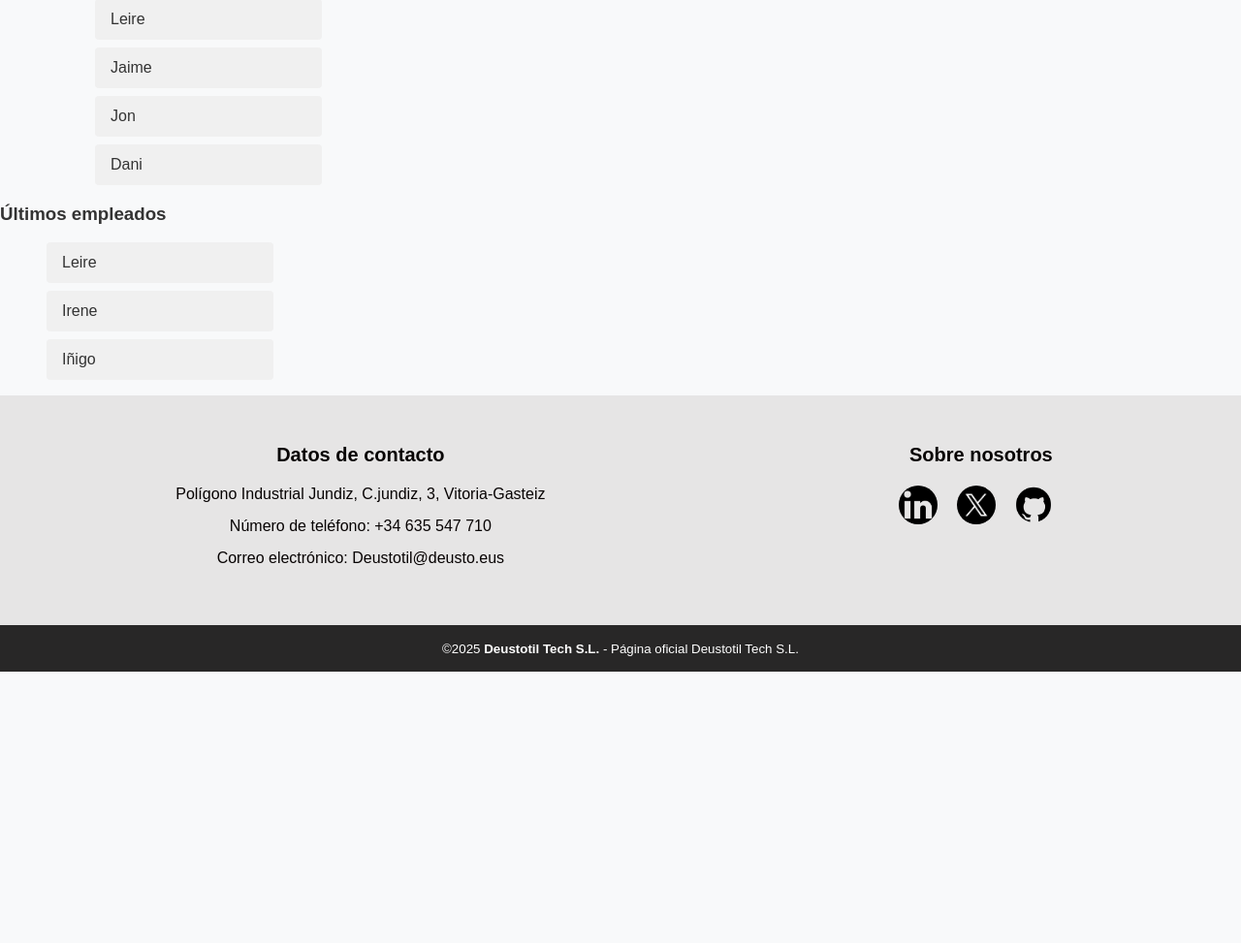
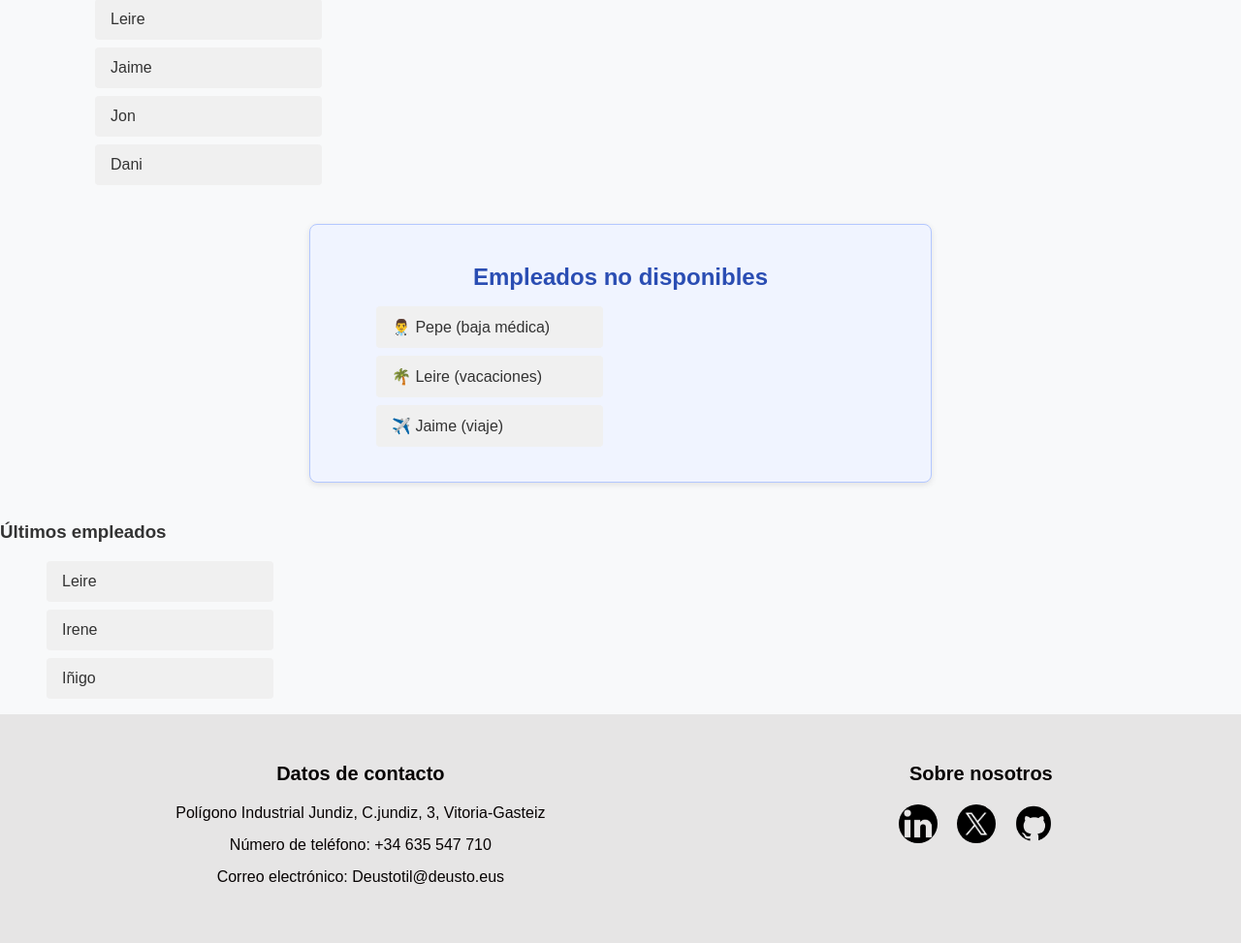
Before and after one commit to GaizkaMiranda/ProyectoWeb2025, a Django app: page /AppDjango/empleados/ in a window 1280 px wide. Shown: the part 555-1528 px from the top of the page at 97% size. Before the commit the page ends 1248 px from the top, so only its background shows below. Run offline with Django 4.2, Linux system fonts and the light colour scheme; data comes from the database, SQL or seed files in the repository; both versions use the stored data as it was after the commit.

Commit message:
Extra: empleados "no disponibles" + y los demás extras centrados

```diff
--- a/AppDjango/models.py
+++ b/AppDjango/models.py
@@ -32,8 +32,7 @@ PRIORIDAD_ELECCION = [
 #DISPONIBILIDAD DE LA QUE DISPONE X EMPLEADO
 EMPLEADO_DISPONIBILIDAD = [
         ("disponible", "Disponible"),
-        ("no_disponible", "No Disponible"),
-        ("baja", "Baja Médica"),
+        ("baja médica", "Baja Médica"),
         ("vacaciones", "Vacaciones"),
         ("viaje", "Viaje"),
     ]
--- a/AppDjango/templates/listado-empleados.html
+++ b/AppDjango/templates/listado-empleados.html
@@ -36,4 +36,28 @@
         {% endfor %}
     </ul>
 </div>
+<div class="empleados-no-disponibles">
+    <h2>Empleados no disponibles</h2>
+    <ul class="list-view">
+        {% for empleado in lista_empleados %}
+            {% if empleado.disponibilidad == "vacaciones" or empleado.disponibilidad == "baja médica" or empleado.disponibilidad == "viaje" %}
+                <li class="list-item">
+                    <a href="{% url 'detalle_empleado' empleado.pk %}">
+                        {% if empleado.disponibilidad == "vacaciones" %}
+                            🌴
+                        {% elif empleado.disponibilidad == "baja médica" %}
+                            👨‍⚕️
+                        {% elif empleado.disponibilidad == "viaje" %}
+                            ✈️
+                        {% endif %}
+                        {{ empleado.nombre }} ({{ empleado.disponibilidad }})
+                    </a>
+                </li>
+            {% endif %}
+        {% empty %}
+            <li>Todos los empleados están disponibles</li>
+        {% endfor %}
+    </ul>
+</div>
+
 {% endblock %}
--- a/AppDjango/templates/listado-herramientas.html
+++ b/AppDjango/templates/listado-herramientas.html
@@ -26,7 +26,7 @@
         {% endfor %}
     </ul>
 </div>
-<div class="tareas-en-proceso">
+<div class="baja-disponibilidad">
     <h2>Herramientas con baja disponibilidad</h2>
     <ul class="list-view">
         {% for herramienta in lista_herramientas %}
--- a/AppDjango/templates/listado-proyectos.html
+++ b/AppDjango/templates/listado-proyectos.html
@@ -36,7 +36,7 @@
         {% endfor %}
     </ul>
 </div>
-<div class="tareas-en-proceso">
+<div class="alto-presupuesto">
     <h2>Proyectos de alto presupuesto</h2>
     <ul class="list-view">
         {% for proyecto in lista_proyectos %}
--- a/static/css/styles.css
+++ b/static/css/styles.css
@@ -254,6 +254,20 @@ background-color: #003f7f;
 }
 
 
+/* Estilos para centrar los empleados no disponibles */
+
+.empleados-no-disponibles, .baja-disponibilidad, .alto-presupuesto{
+    max-width: 600px;
+    margin: 40px auto;
+    padding: 20px;
+    border-radius: 8px;
+    box-shadow: 0 2px 6px rgba(0, 0, 0, 0.1);
+    background-color: #f0f4ff;
+    border: 1px solid #b3c7ff;
+}
+
+
+
 /* Estilos para centrar las tareas en proceso */
 .tareas-contenedor {
     display: flex;
@@ -276,7 +290,7 @@ background-color: #003f7f;
 }
 
 
-.tareas-en-proceso h2 {
+.tareas-en-proceso h2, .alto-presupuesto h2, .empleados-no-disponibles h2, .baja-disponibilidad h2{
     text-align: center;
     color: #2a4db3;
     margin-bottom: 1rem;
```
Also changed, not shown: db.sqlite3.
